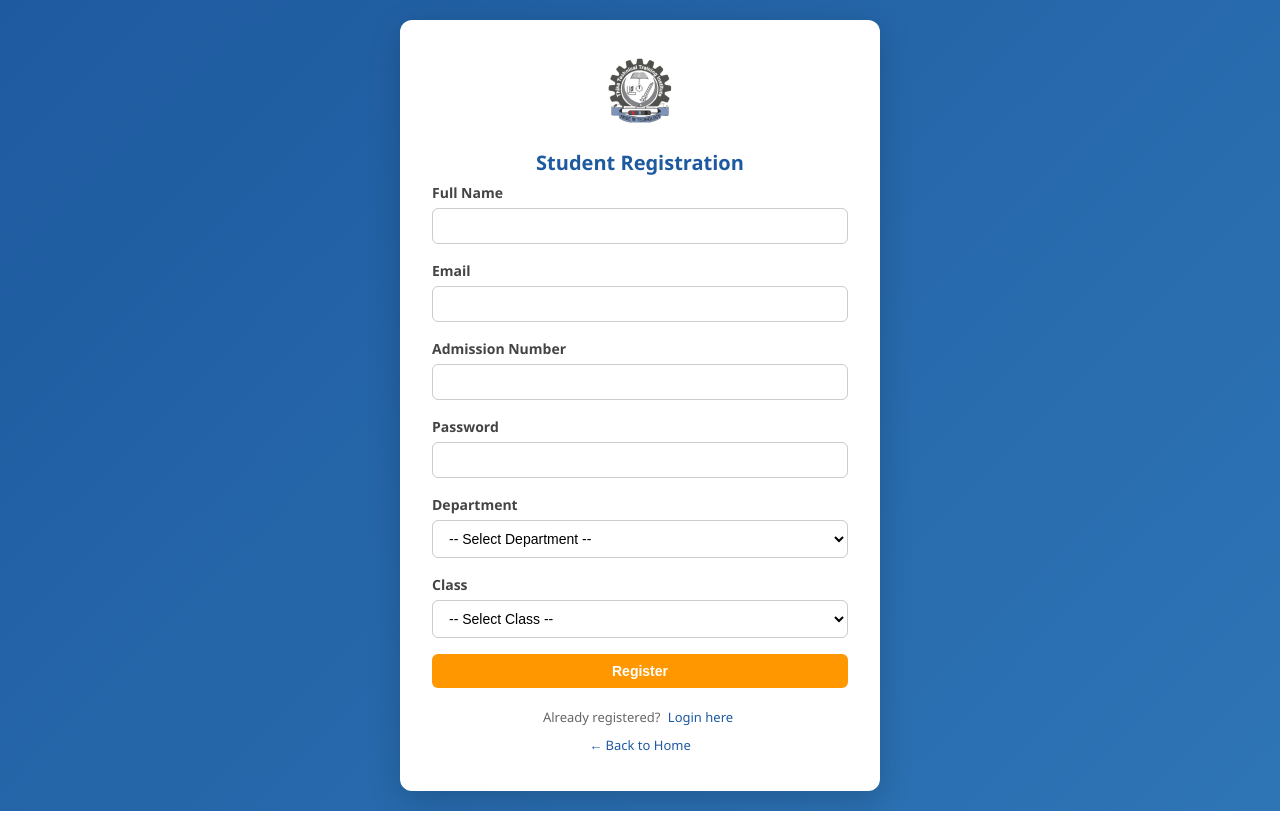
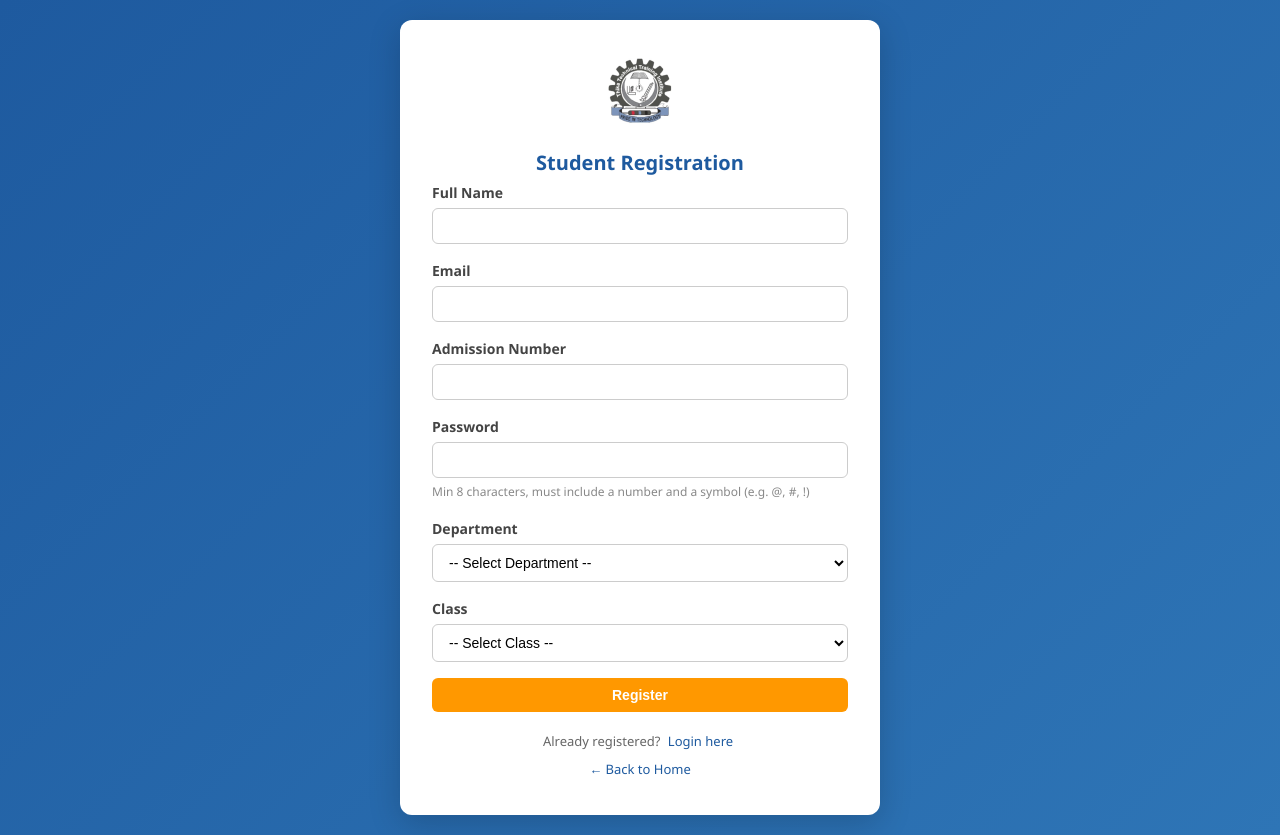
Before and after one commit to alexfreed1/myrenderproject, a Flask app: page /student/register in a window 1280 px wide. Before the commit the page ends 811 px from the top, so only its background shows below. Run offline with Flask 3, Linux system fonts and the light colour scheme; data that the repository does not hold is empty; some libraries are stand-ins or nearby versions.

Commit message:
feat: enforce strong password on student registration and credential updates

```diff
--- a/routes/student.py
+++ b/routes/student.py
@@ -6,6 +6,16 @@ from functools import wraps
 student_bp = Blueprint('student', __name__)
 
 EMAIL_RE = re.compile(r'^[a-zA-Z0-9._%+\-]+@[a-zA-Z0-9.\-]+\.[a-zA-Z]{2,}$')
+
+def validate_password(pwd):
+    """Min 8 chars, at least one digit, at least one symbol."""
+    if len(pwd) < 8:
+        return "Password must be at least 8 characters."
+    if not re.search(r'\d', pwd):
+        return "Password must contain at least one number."
+    if not re.search(r'[!@#$%^&*()_+\-=\[\]{};\':"\\|,.<>\/?]', pwd):
+        return "Password must contain at least one symbol (e.g. @, #, !)."
+    return None
 
 def student_required(f):
     @wraps(f)
@@ -57,17 +67,21 @@ def register():
         elif not EMAIL_RE.match(email):
             error = "Please enter a valid email address (e.g. name@example.com)."
         else:
-            cur.execute("SELECT id, email FROM students WHERE admission_number=%s", (adm,))
-            row = cur.fetchone()
-            if not row:
-                error = "Admission Number not found. Only students added by the Admin can register."
-            elif row['email']:
-                error = "Account already registered. Please login."
+            pwd_error = validate_password(pwd)
+            if pwd_error:
+                error = pwd_error
             else:
-                cur.execute("UPDATE students SET full_name=%s, email=%s, password=%s, class_id=%s WHERE id=%s",
-                            (fullname, email, pwd, class_id, row['id']))
-                db.commit()
-                return redirect(url_for('student.login') + '?registered=1')
+                cur.execute("SELECT id, email FROM students WHERE admission_number=%s", (adm,))
+                row = cur.fetchone()
+                if not row:
+                    error = "Admission Number not found. Only students added by the Admin can register."
+                elif row['email']:
+                    error = "Account already registered. Please login."
+                else:
+                    cur.execute("UPDATE students SET full_name=%s, email=%s, password=%s, class_id=%s WHERE id=%s",
+                                (fullname, email, pwd, class_id, row['id']))
+                    db.commit()
+                    return redirect(url_for('student.login') + '?registered=1')
     cur.execute("SELECT * FROM departments ORDER BY name")
     departments = cur.fetchall()
     if dept_id:
--- a/templates/student/register.html
+++ b/templates/student/register.html
@@ -30,7 +30,8 @@
       </div>
       <div class="form-group">
         <label>Password</label>
-        <input type="password" name="password" class="form-control" required>
+        <input type="password" name="password" class="form-control" required minlength="8">
+        <small style="color:#888;font-size:12px;">Min 8 characters, must include a number and a symbol (e.g. @, #, !)</small>
       </div>
 
       <!-- Department filter (reloads page to filter classes) -->
```
Also changed, not shown: routes/admin.py (+9 -3 lines).
